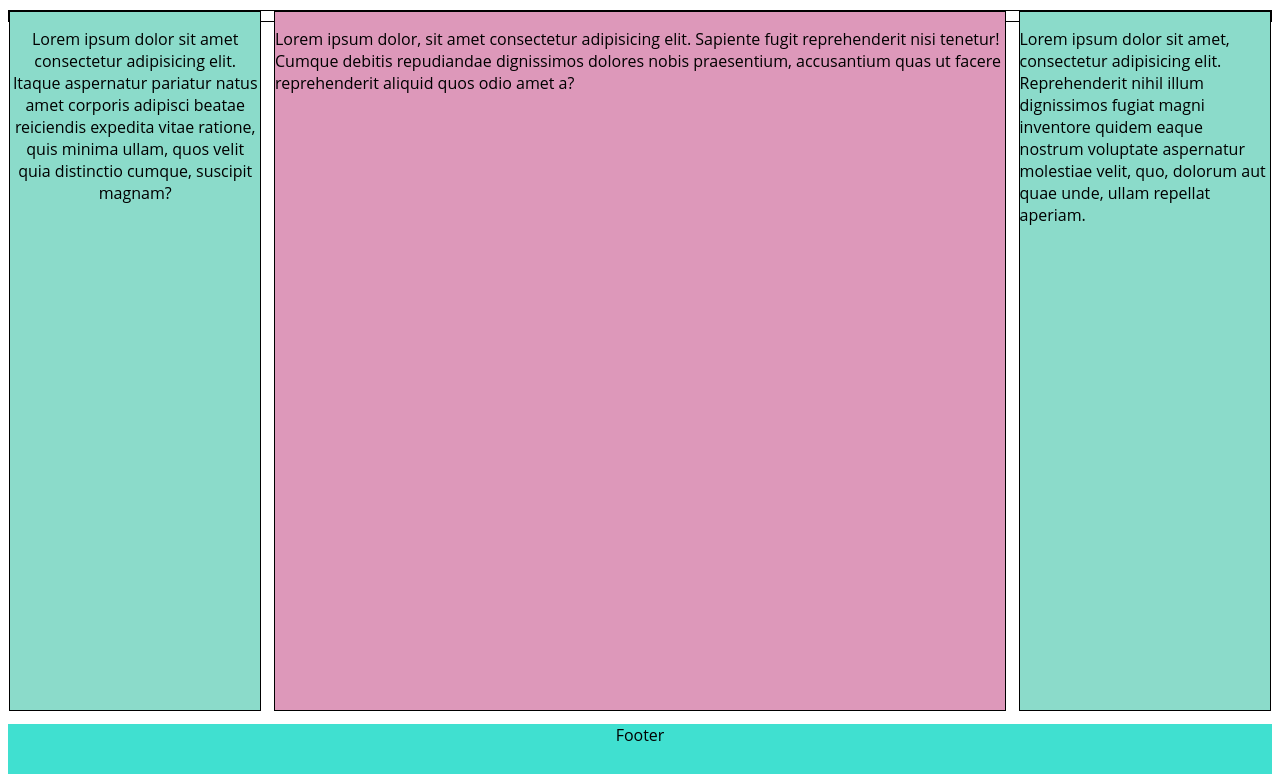
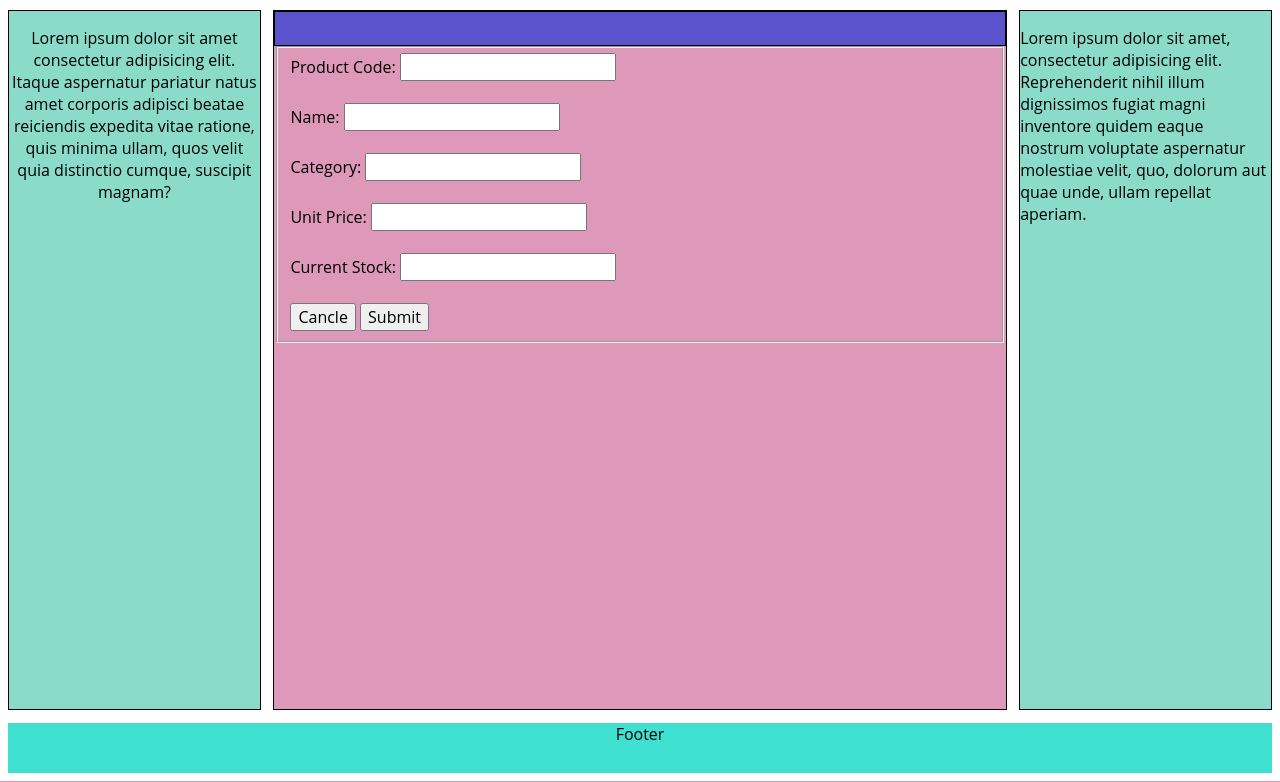
Before and after one commit to RubelBiswasCS/shop-management, a Django app: page / in a window 1280 px wide. Shown: the part 58-840 px from the top of the page. Run offline with Django 3.2, Linux system fonts and the light colour scheme.

Commit message:
modified homepage

```diff
--- a/store/static/store/main.css
+++ b/store/static/store/main.css
@@ -31,7 +31,7 @@ h1{
     position: relative;
     margin-top: 10px;
     padding-bottom: 10px;
-    border: 1px solid black;
+    /*border: 1px solid black;*/
 
 }
 .div-left{
@@ -63,3 +63,11 @@ h1{
     height: 700px;
     width: 20%;
 }
+.form-title{
+    position:relative;
+    float: left;
+    border: 1px solid black;
+    background-color: rgb(91, 83, 204);
+    height: 5%;
+    width: 100%;
+}
--- a/store/templates/store/base.html
+++ b/store/templates/store/base.html
@@ -19,9 +19,10 @@
 
     {% endblock content %}
 
-    <div class="footer">
-        Footer
-    </div>
+    <footer class="footer">
+        <p>Footer</p>
+
+    </footer>
 
 </body>
 </html>
--- a/store/templates/store/home.html
+++ b/store/templates/store/home.html
@@ -7,9 +7,27 @@
             </p>
         </div>
         <div class="div-center">
-            <p>Lorem ipsum dolor, sit amet consectetur adipisicing elit. Sapiente fugit reprehenderit nisi tenetur! Cumque
-                debitis repudiandae dignissimos dolores nobis praesentium, accusantium quas ut facere reprehenderit aliquid quos
-                odio amet a?</p>
+            <div class="form-title">
+
+            </div>
+            <form action="/your-name/" method="POST">
+                {% csrf_token %}
+                <fieldset>
+
+                  <label for="product_code">Product Code:</label>
+                  <input type="number" id="product_code" name="product_code"><br><br>
+                  <label for="name">Name:</label>
+                  <input type="text" id="name" name="name"><br><br>
+                  <label for="category">Category:</label>
+                  <input type="text" id="category" name="category"><br><br>
+                  <label for="unit_price">Unit Price:</label>
+                  <input type="number" id="unit_price" name="unit_price"><br><br>
+                  <label for="current_stock">Current Stock:</label>
+                  <input type="number" id="current_stock" name="unit_price"><br><br>
+                  <button type="submit" formaction="https://www.w3schools.com/tags/att_button_formaction.asp">Cancle</button>
+                  <input type="submit" value="Submit">
+                </fieldset>
+              </form>
 
         </div>
         <div class="div-right">
```
